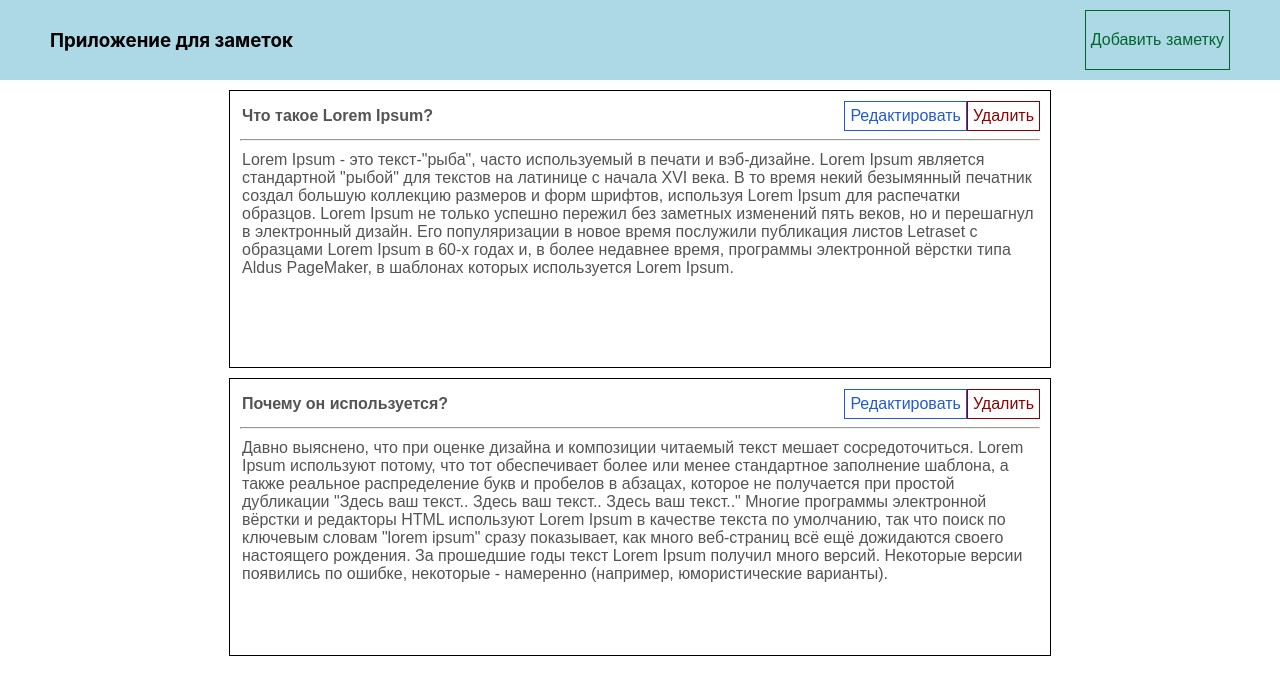
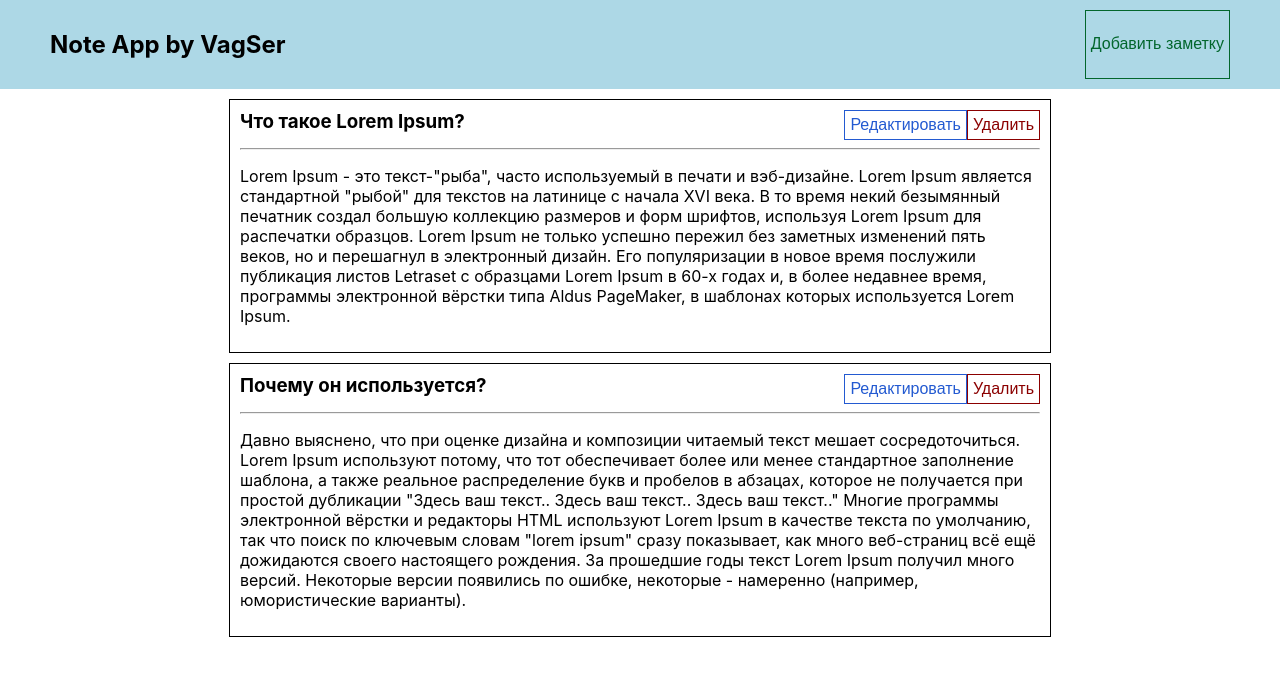
Before and after one commit to VagSer/note-app-react-redux, a React (Create React App) app: page / in a window 1280 px wide. Shown: the top 694 px of the page. Built offline with nearby package versions, Linux system fonts and the light colour scheme.

Commit message:
Немного оптимизировал

```diff
--- a/src/App.js
+++ b/src/App.js
@@ -1,4 +1,3 @@
-
 import NoteList from './components/NoteList';
 import Header from './components/Header';
 
--- a/src/components/Header.jsx
+++ b/src/components/Header.jsx
@@ -11,7 +11,6 @@ export default function Header() {
     const [visible, setVisible] = useState(false)
 
     const dispatch = useDispatch()
-
 
     const addNote = () => {
         if (newNote.title && newNote.body) {
@@ -55,7 +54,7 @@ export default function Header() {
             </div>
           </div>
         </ModalWindow>
-        <h3>Приложение для заметок</h3>
+        <h2>Note App by VagSer</h2>
         <button
           className='SubmitButton'
           onClick={() => setVisible(!visible)}
--- a/src/components/NoteItem.jsx
+++ b/src/components/NoteItem.jsx
@@ -32,12 +32,15 @@ export default function NoteItem(props) {
     return(
         <div className='NoteItem'>
             <header>
+                {editable?
                 <input
                     className='NoteItem__Title'
-                    disabled={!editable}
                     value={edit.title}
                     onChange={(e) => setEdit({...edit, title: e.target.value})}
                 />
+                :
+                <h3 style={{display: 'inline', margin: '0'}}>{props.note.title}</h3>
+                }
                 <div
                     style={editable ? {display: 'none'} : {display: 'inline'}}
                 >
@@ -72,13 +75,18 @@ export default function NoteItem(props) {
                 </div>
             </header>
             <hr/>
-            <textarea
+            {editable?
+                <textarea
                 required
                 className='NoteItem__Body'
                 disabled={!editable}
                 value={edit.body}
                 onChange={(e) => setEdit({...edit, body: e.target.value})}
-            />
+                />
+                :
+                <p>{props.note.body}</p>
+                }
+
         </div>
     )
 }
```
